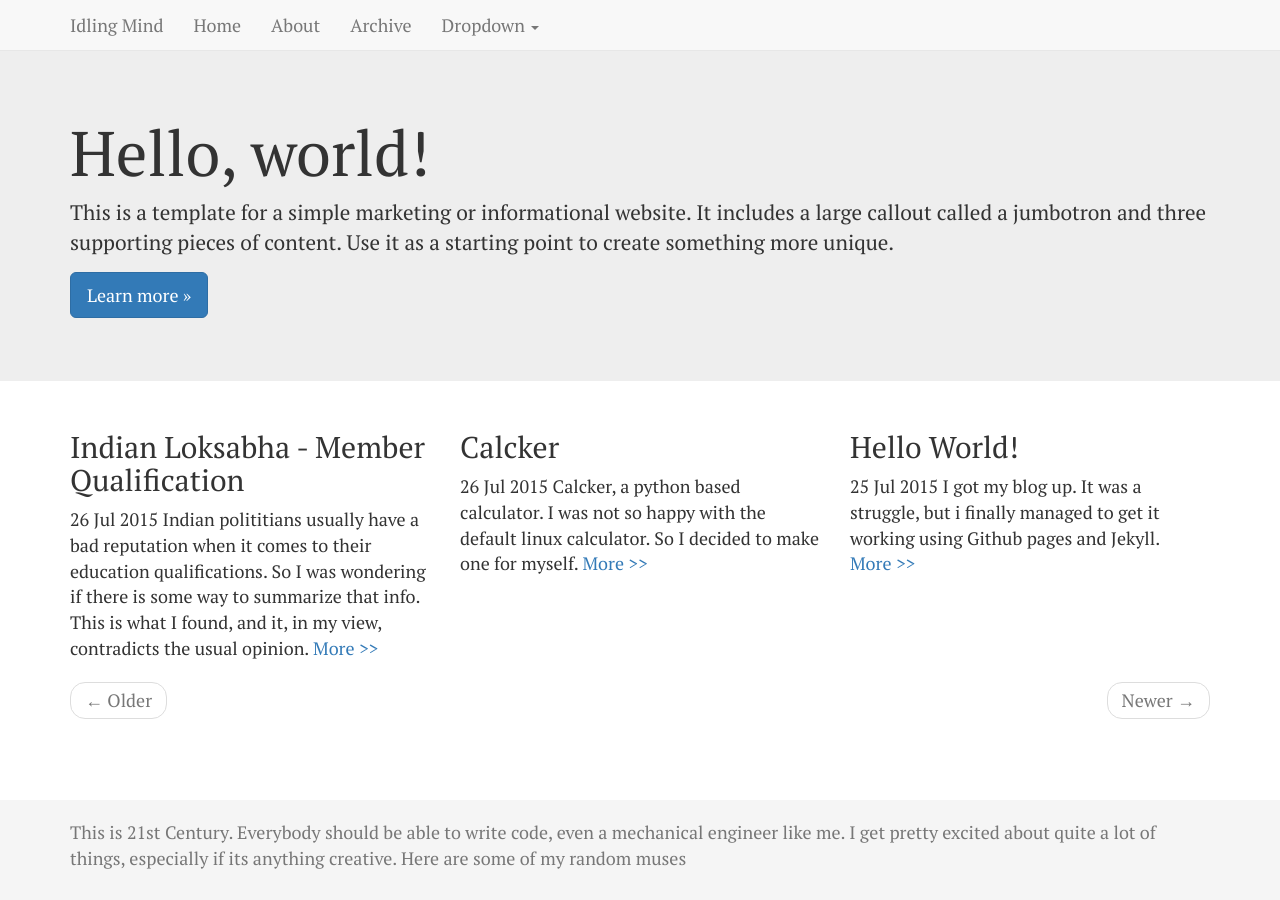
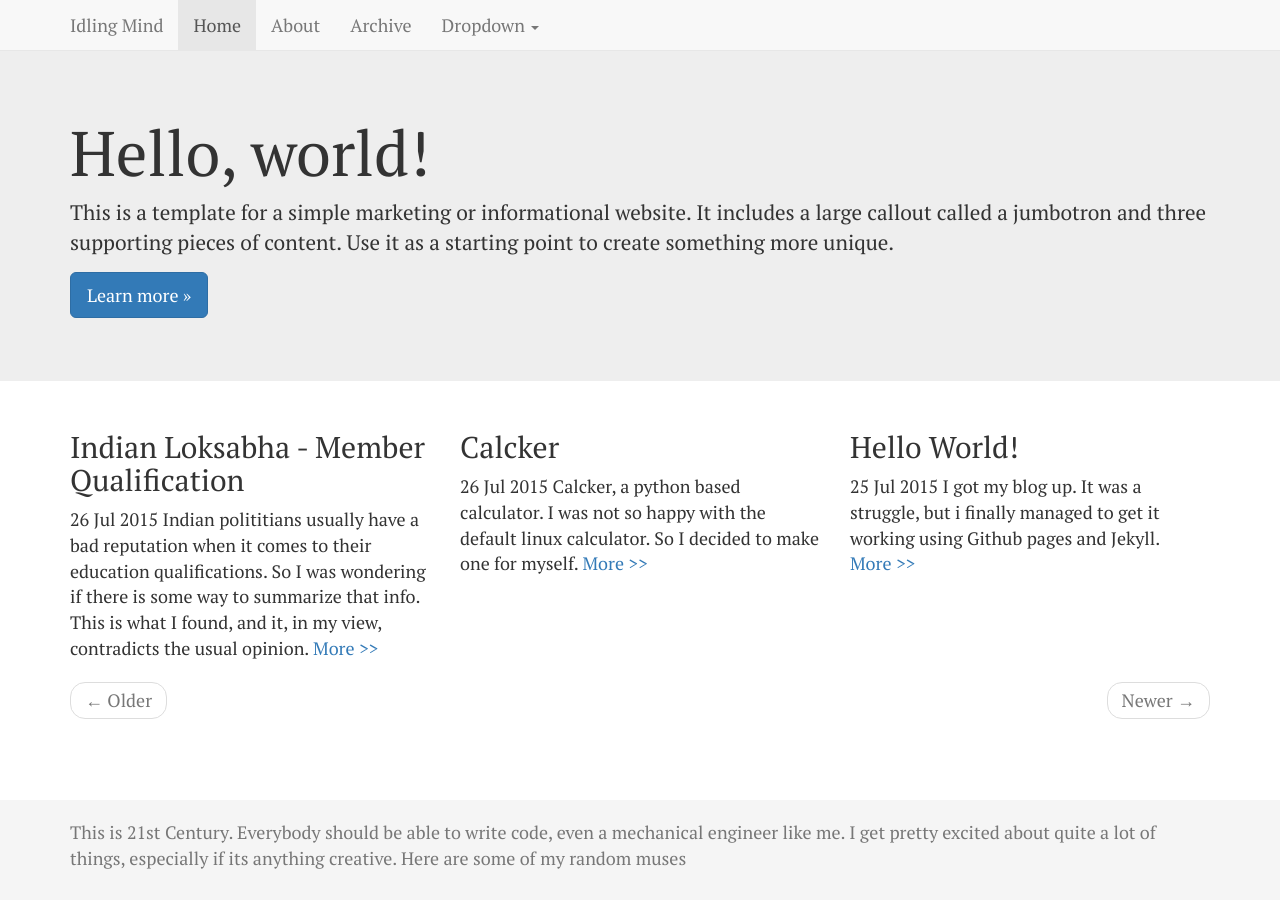
Before and after one commit to idling-mind/idling-mind.github.io, a Jekyll site: the page built from index.html, in a window 1280 px wide. Built offline with Jekyll 4.4.1, drawn with Linux system fonts in a browser that asks for light colours; nearby versions of some CDN libraries; the list of posts is cut into pages by our own code.

Commit message:
Update navbar.html

```diff
--- a/_includes/navbar.html
+++ b/_includes/navbar.html
@@ -12,7 +12,7 @@
         </div>
         <div id="navbar" class="collapse navbar-collapse">
           <ul class="nav navbar-nav">
-            <li class="{% if page.url == site.url %}active{% endif %}"><a someattr="{{ page.url }}" href="{{ site.url }}">Home</a></li>
+            <li class="{% if page.url == "/" %}active{% endif %}"><a href="{{ site.url }}">Home</a></li>
             {% assign pages_list = site.pages | sort:"url" %}
             {% for node in pages_list %}
               {% if node.title != null %}
```
